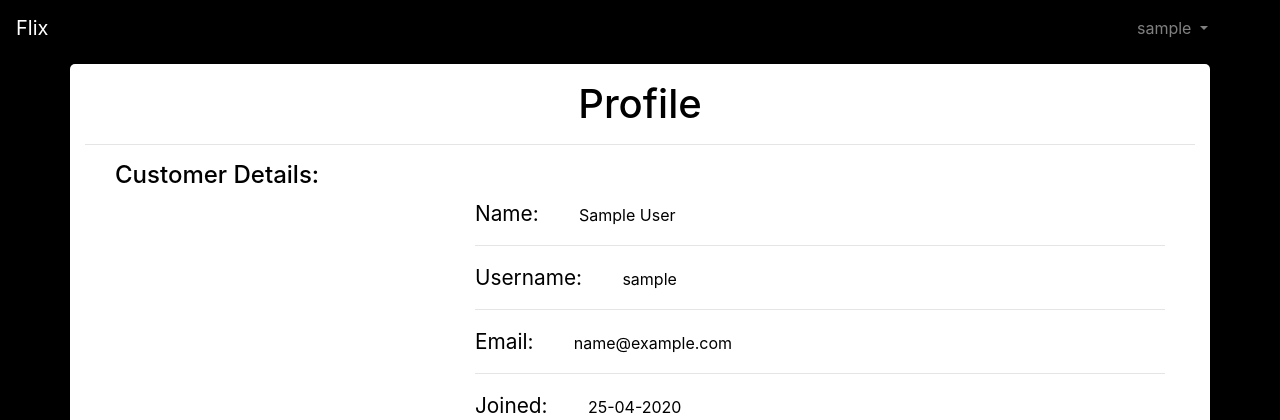
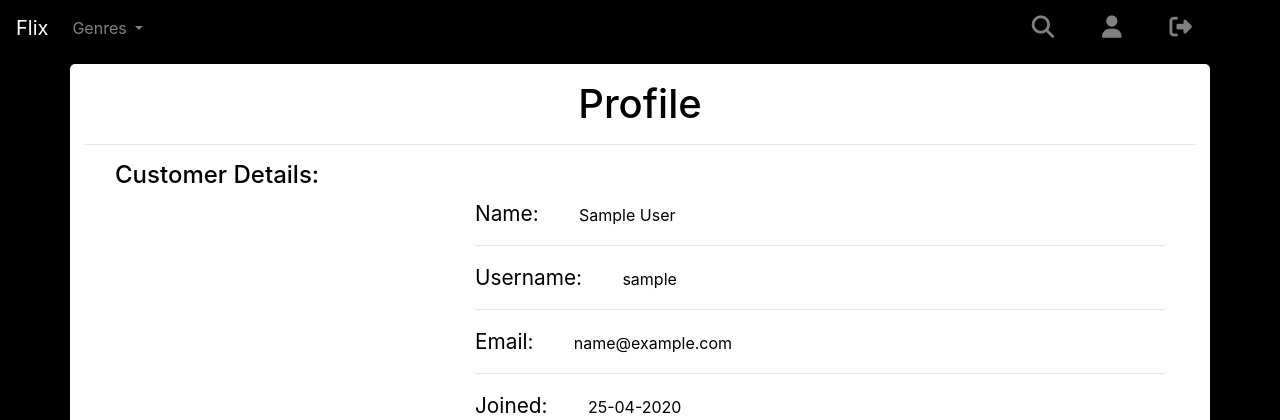
Before and after one commit to gazzamc/Flix, a Django app: page /accounts/profile/ in a window 1280 px wide. Shown: the top 420 px of the page. Run offline with Django 3.2, Linux system fonts and the light colour scheme; the visitor is signed in with stand-in values (Sample User, id 1); data comes from the database, SQL or seed files in the repository; some libraries are stand-ins or nearby versions.

Commit message:
Added icons to navigation bar and search form.

```diff
--- a/static/css/profile.css
+++ b/static/css/profile.css
@@ -5,7 +5,7 @@
     color: #000;
     border-radius: 5px;
     text-align: justify;
-    margin-top: 5%;
+    margin-top: 8vh;
 }
 
 .profile-subheading{
--- a/static/css/style.css
+++ b/static/css/style.css
@@ -11,16 +11,26 @@ body{
 .dropdown-menu a:hover,
 .dropdown-menu a:focus{
     min-width: 7rem;
-    background-color: #000;
+    background-color: rgba(0,0,0, 0.3);
 }
 
 .bg-dark{
     background-color: #000!important;
 }
 
-.dropdown-item,
+.dropdown-item{
+    text-align: center;
+    color: rgba(255,255,255,.5);
+}
 .dropdown-item:hover{
-    color: #fff;
+    color: rgba(255,255,255, 1);
+    background:transparent;
+}
+
+a.dropdown-item i.fas.fa-user,
+a.dropdown-item i.fas.fa-sign-out-alt{
+    font-size: 1.4em;
+    background-color: transparent;
 }
 
 /* footer */
@@ -33,7 +43,18 @@ footer p{
     text-align: center;
 }
 
-/* Hide navbar on scroll */
-.showNavBar{
-    background-color: rgba(52, 58, 64, 0)!important;
+/* Search Box */
+#searchbox{
+    display: none;
+    width: 80%;
 }
+
+#search-icon{
+    color: rgba(255,255,255,.5);
+    font-size: 1.4em;
+}
+
+#search-icon:hover{
+    color: rgba(255,255,255, 1);
+    font-size: 1.4em;
+}
--- a/static/js/script.js
+++ b/static/js/script.js
@@ -126,3 +126,9 @@ $("button#cancel").click(function(){
 $("button#close, button#close-top").click(function(){
     $("#cancel-modal").css("display", "none");
 });
+
+/* Search icon */
+$("#search-icon").click(function(){
+    $( "#searchbox" ).slideToggle( "slow", function() {
+  });
+});
--- a/templates/base.html
+++ b/templates/base.html
@@ -28,19 +28,36 @@
             <button class="navbar-toggler" type="button" data-toggle="collapse" data-target="#navbarSupportedContent" aria-controls="navbarSupportedContent" aria-expanded="false" aria-label="Toggle navigation">
                 <span class="navbar-toggler-icon"></span>
             </button>
-
+            <div class="collapse navbar-collapse" id="navbarSupportedContent">
+                <ul class="navbar-nav text-right pr-5">
+                    {% if user.is_authenticated %}
+                        <li class="nav-item dropdown">
+                            <a class="nav-link dropdown-toggle" href="#" id="navbarDropdownMenuLink" role="button" data-toggle="dropdown" aria-haspopup="true" aria-expanded="false">
+                                Genres
+                            </a>
+                            <div class="dropdown-menu" aria-labelledby="navbarDropdownMenuLink">
+                                <a class="dropdown-item" href="#">Action</a>
+                                <a class="dropdown-item" href="#">Another action</a>
+                                <a class="dropdown-item" href="#">Something else here</a>
+                            </div>
+                        </li>
+                    {% endif %}
+                </ul>
+            </div>
             <div class="collapse navbar-collapse" id="navbarSupportedContent">
                 <ul class="navbar-nav text-right pr-5 ml-auto">
                     {% if user.is_authenticated %}
-                        <li class="nav-item dropdown">
-                            <a class="nav-link dropdown-toggle" href="#" id="navbarDropdown" role="button" data-toggle="dropdown" aria-haspopup="true" aria-expanded="false">
-                                {{ user }}
-                            </a>
-                            <div class="dropdown-menu" aria-labelledby="navbarDropdown">
-                                <a class="dropdown-item" href="{% url 'profile' %}">Profile</a>
-                            <div class="dropdown-divider"></div>
-                                <a class="dropdown-item" href="{% url 'logout' %}">Logout</a>
-                            </div>
+                        <li class="nav-item">
+                            <a class="dropdown-item"><i class="fas fa-search ml-auto" id="search-icon"></i></a>
+                        </li>
+                        <form class="form-inline my-2 my-lg-0" action="{% url 'plans' %}" method="get">
+                            <input class="form-control mr-sm-2" id="searchbox" type="search" placeholder="Search" aria-label="Search">
+                        </form>
+                        <li class="nav-item">
+                            <a class="dropdown-item" href="{% url 'profile' %}"><i class="fas fa-user"></i></a>
+                        </li>
+                        <li class="nav-item">
+                            <a class="dropdown-item" href="{% url 'logout' %}"><i class="fas fa-sign-out-alt"></i></a>
                         </li>
                     {% else %}
                         <li class="nav-item">
```
Also changed, not shown: content/templates/home.html (+6 -6 lines), static/css/home.css (+6 -5 lines).
